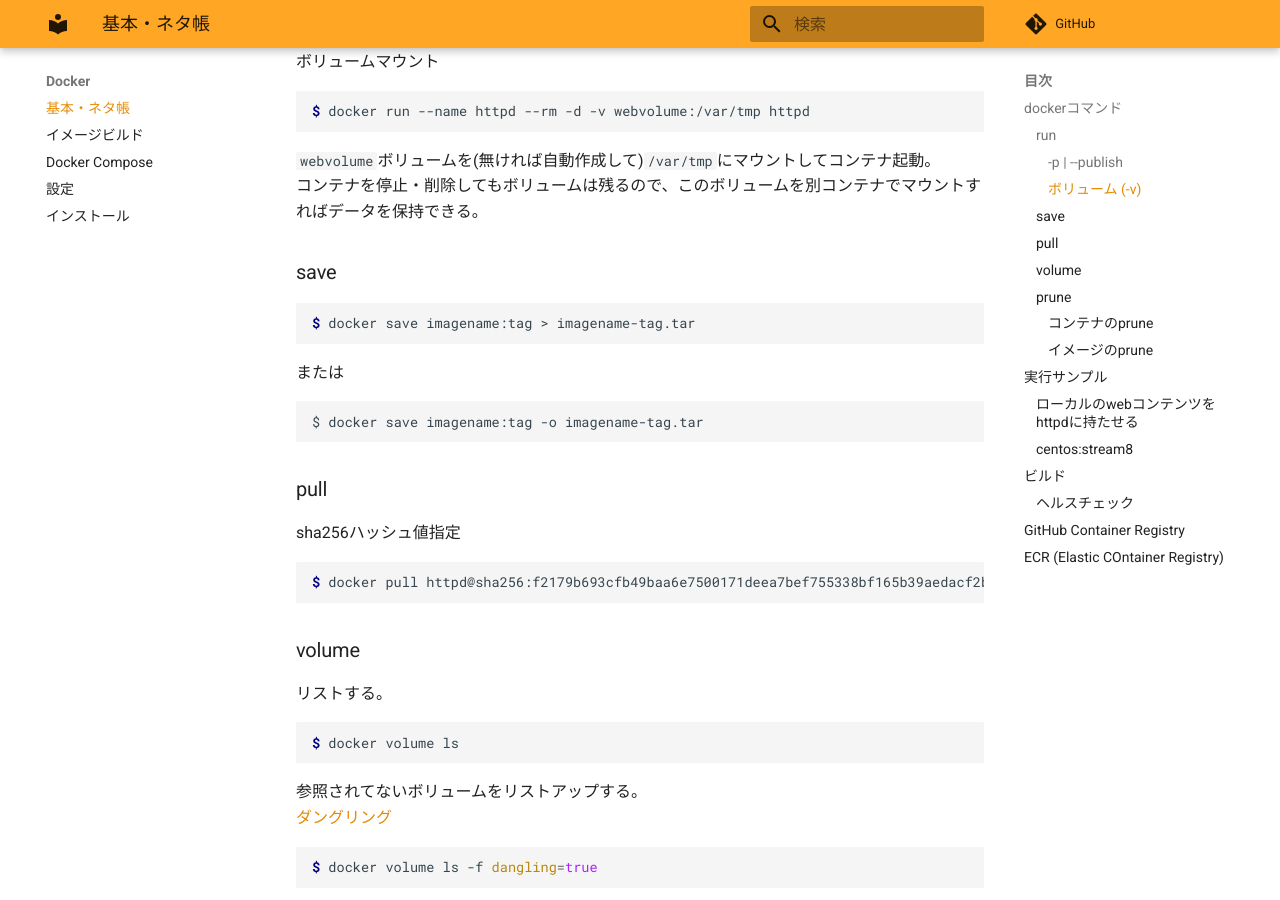
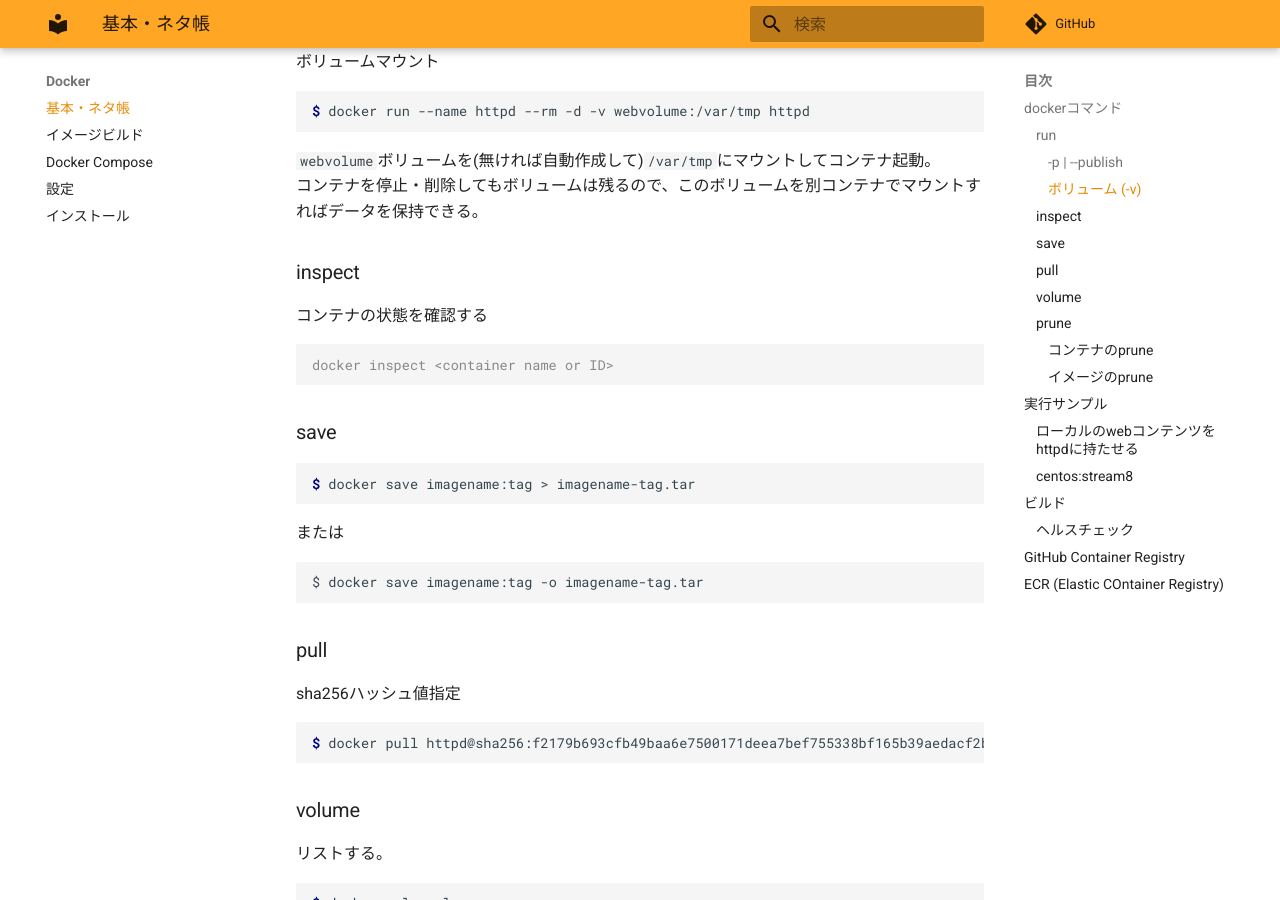
Before and after one commit to zaki-lknr/docs, an MkDocs documentation site: the page built from docs/Docker/index.md, in a window 1280 px wide and 900 px high, scrolled down 598 px. Built offline with MkDocs 1.6.1 and Material for MkDocs 9.7.7, drawn with Linux system fonts in a browser that asks for light colours; comment, search, counter and statistics services are not loaded.

Commit message:
add: docker: inspect

````diff
--- a/docs/Docker/index.md
+++ b/docs/Docker/index.md
@@ -28,6 +28,14 @@ $ docker run --name httpd --rm -d -v webvolume:/var/tmp httpd
 
 `webvolume`ボリュームを(無ければ自動作成して)`/var/tmp`にマウントしてコンテナ起動。
 コンテナを停止・削除してもボリュームは残るので、このボリュームを別コンテナでマウントすればデータを保持できる。
+
+### inspect
+
+コンテナの状態を確認する
+
+```console
+docker inspect <container name or ID>
+```
 
 ### save
 
````
